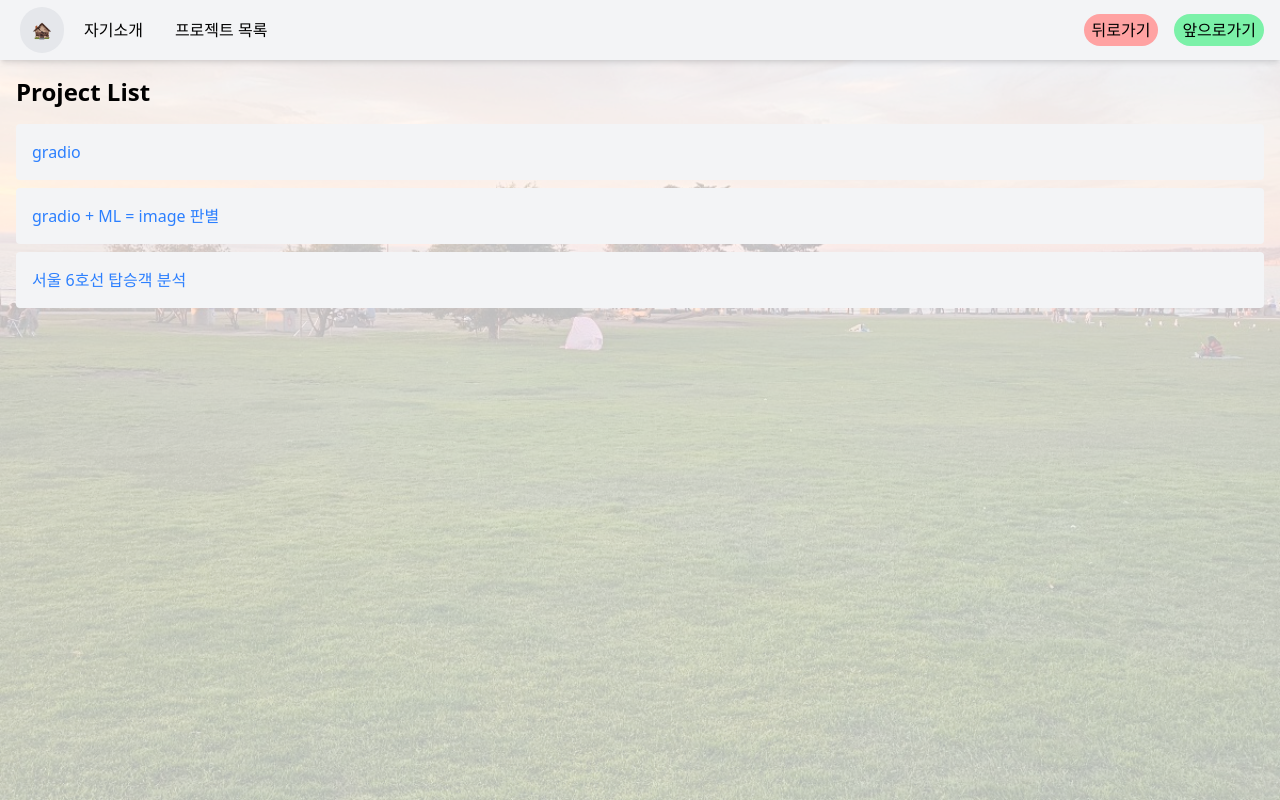
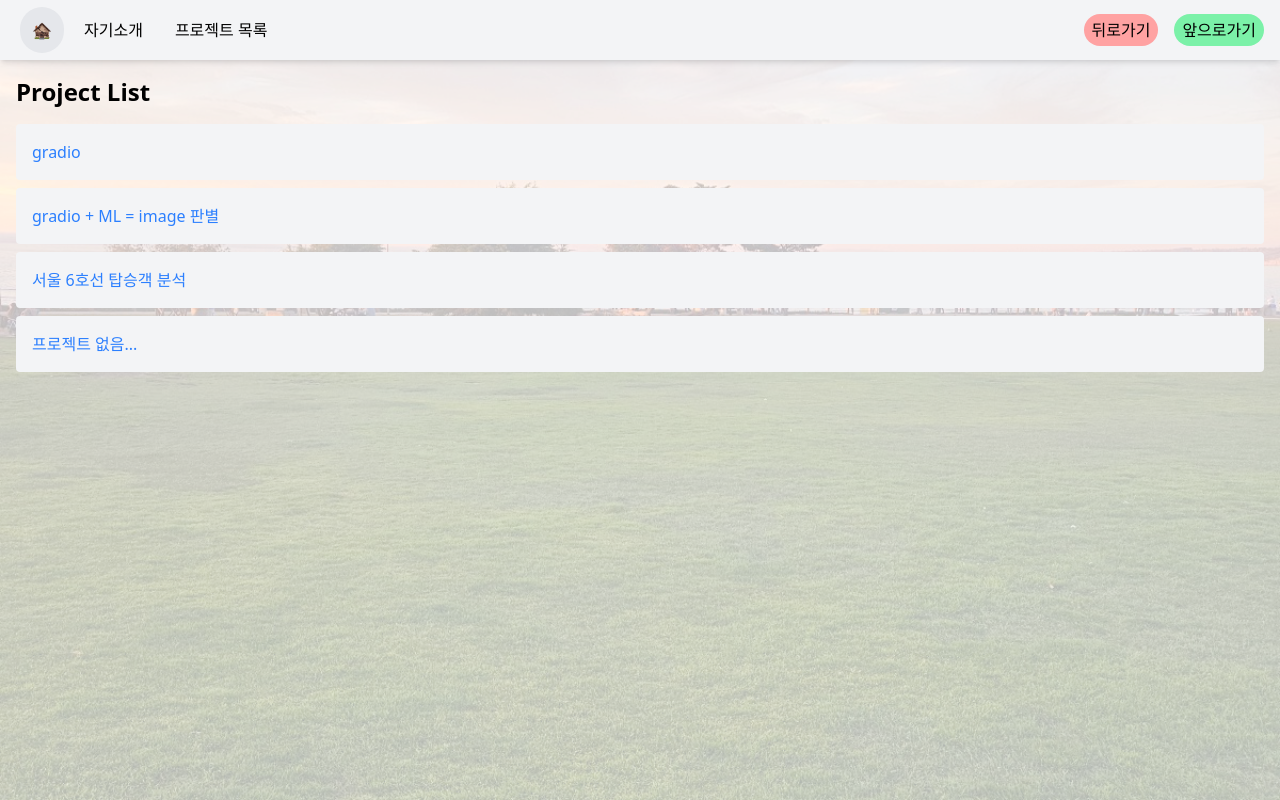
Before and after one commit to Likelion-YeungNam-Univ/9-13th-fe-assignment, a React (Vite) app: page /projects in a window 1280 px wide. Built offline with nearby package versions, Linux system fonts and the light colour scheme.

Commit message:
예외부분 추가

```diff
--- a/src/pages/projects.js
+++ b/src/pages/projects.js
@@ -8,6 +8,7 @@ const projects = [
   { projectId: 1, projectName: "gradio", description : "이 프로젝트는 Gradio를 사용하여 웹을 만들었습니다. 사용자는 텍스트를 입력하면 단어의 갯수를 알려줍니다", imgSrc : project1},
   { projectId: 2, projectName: "gradio + ML = image 판별", description : "이 프로젝트는 Gradio와 이미지 약 5000장을 직접 모델에 학습시켜 이미지를 판별하는 웹을 만들었습니다. 사용자는 업로드한 이미지에 대해 머신러닝 모델이 예측한 결과를 실시간으로 확인할 수 있습니다.", imgSrc : project2 , codeimgSrc : project2code},
   { projectId: 3, projectName: "서울 6호선 탑승객 분석", description : "이 프로젝트는 서울 6호선의 탑승객 데이터를 분석하여 승객 수, 혼잡도 등을 시각화했습니다", imgSrc : project4, codeimgSrc : project3code},
+  { projectName : "프로젝트 없음..."},
 ];
 
 export default projects;
```
